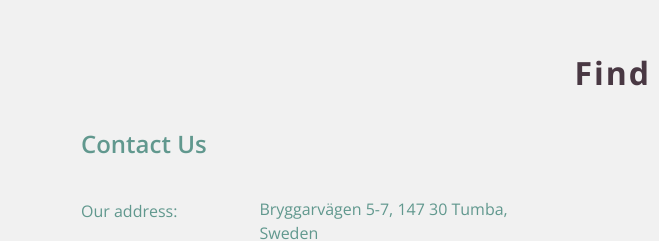
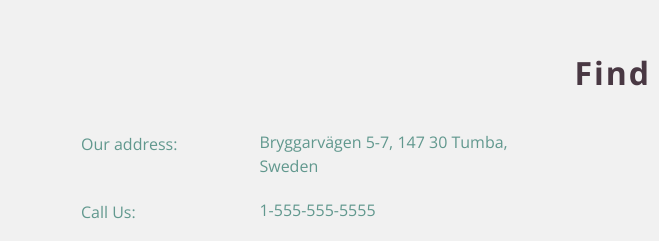
Before and after one commit to Code-Institute-Submissions/besheraj-milestone1, a plain HTML site: page index.html in a window 1280 px wide. Shown: the part 1620-1861 px from the top of the page, 0-659 px from the left. Drawn offline with nearby package versions, Linux system fonts and the light colour scheme; some packages are replaced by stand-ins of ours.

Commit message:
removed a title in the contact us to follow the design in the wire frame and completed and Readme file

```diff
--- a/index.html
+++ b/index.html
@@ -241,7 +241,6 @@
 
         <div class="row">
             <div class="col-12 col-md-6 px-lg-5">
-                <h4 class="contact-heading Uppercase">Contact Us</h4>
                 <div class="contact-info-item">
                     <div class="key">
                         <p>Our address:</p>
```
Also changed, not shown: 1 other file.
